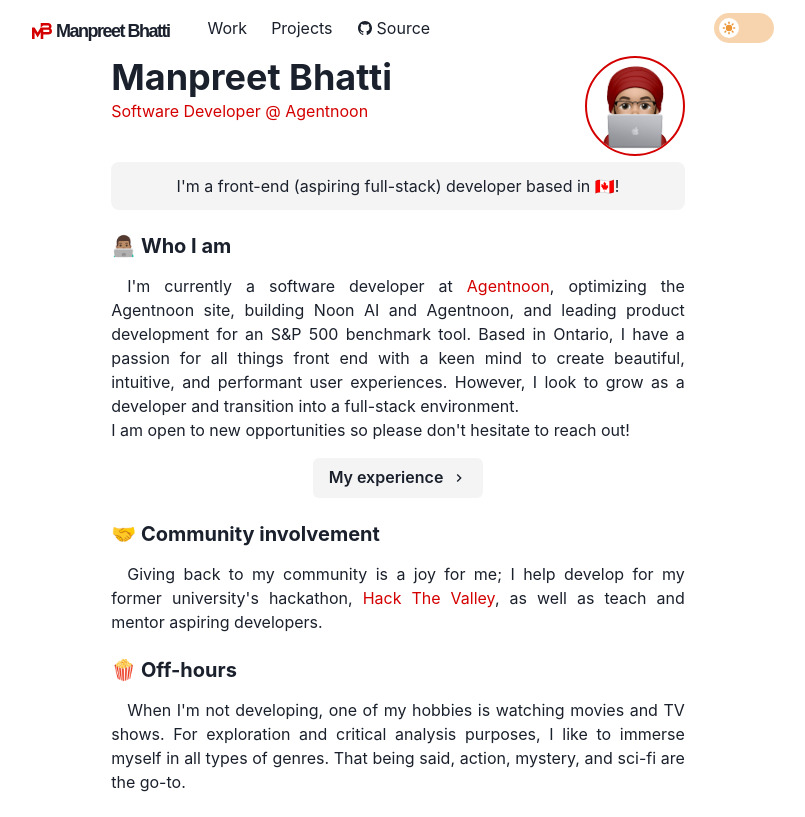
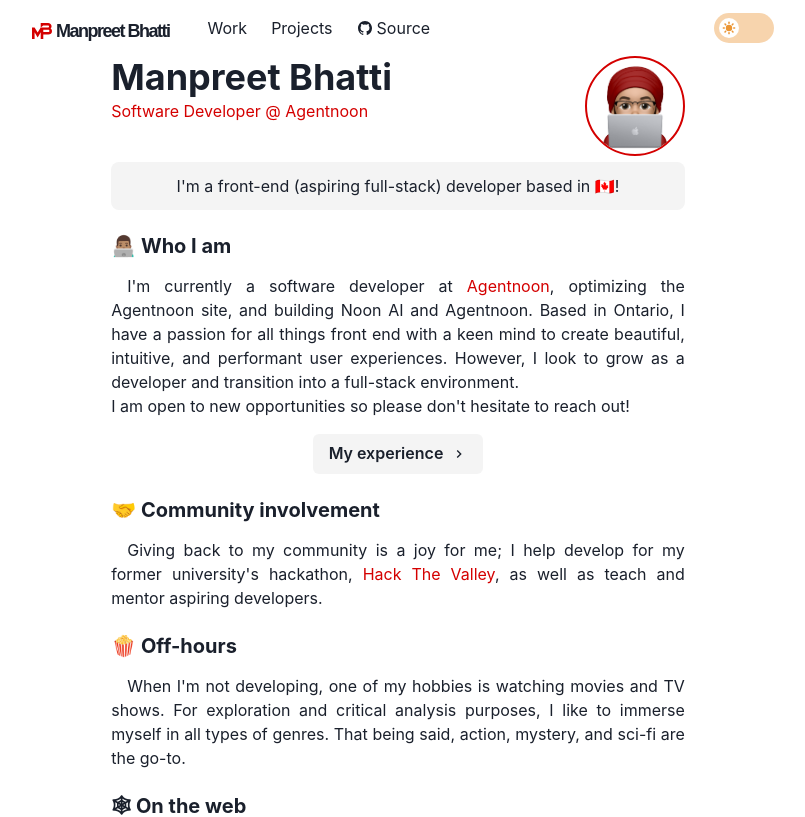
Before and after one commit to Manpreet-Bhatti/my-site-2, a Next.js app: page / in a window 1280 px wide. Shown: the top 817 px of the page, without its empty margins (242-1047 px from the left). Built offline with nearby package versions, Linux system fonts and the light colour scheme.

Commit message:
Update landing bio text

```diff
--- a/pages/index.js
+++ b/pages/index.js
@@ -85,8 +85,7 @@ const Home = () => (
           <Link variant="red-link" href="https://agentnoon.com/" isExternal>
             Agentnoon
           </Link>
-          , optimizing the Agentnoon site, building Noon AI and Agentnoon, and
-          leading product development for an S&P 500 benchmark tool. Based in
+          , optimizing the Agentnoon site, and building Noon AI and Agentnoon. Based in
           Ontario, I have a passion for all things front end with a keen mind to
           create beautiful, intuitive, and performant user experiences. However,
           I look to grow as a developer and transition into a full-stack
```
